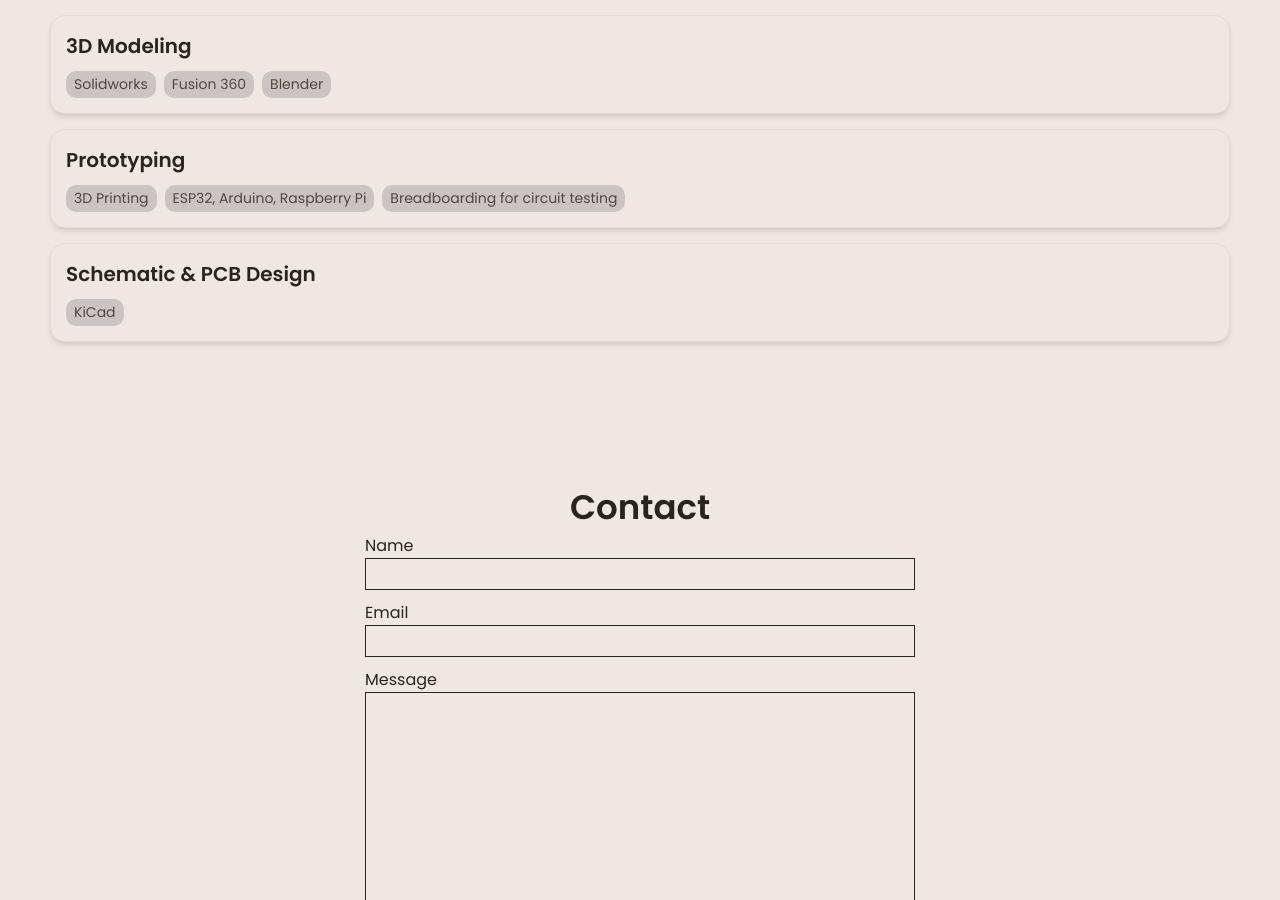
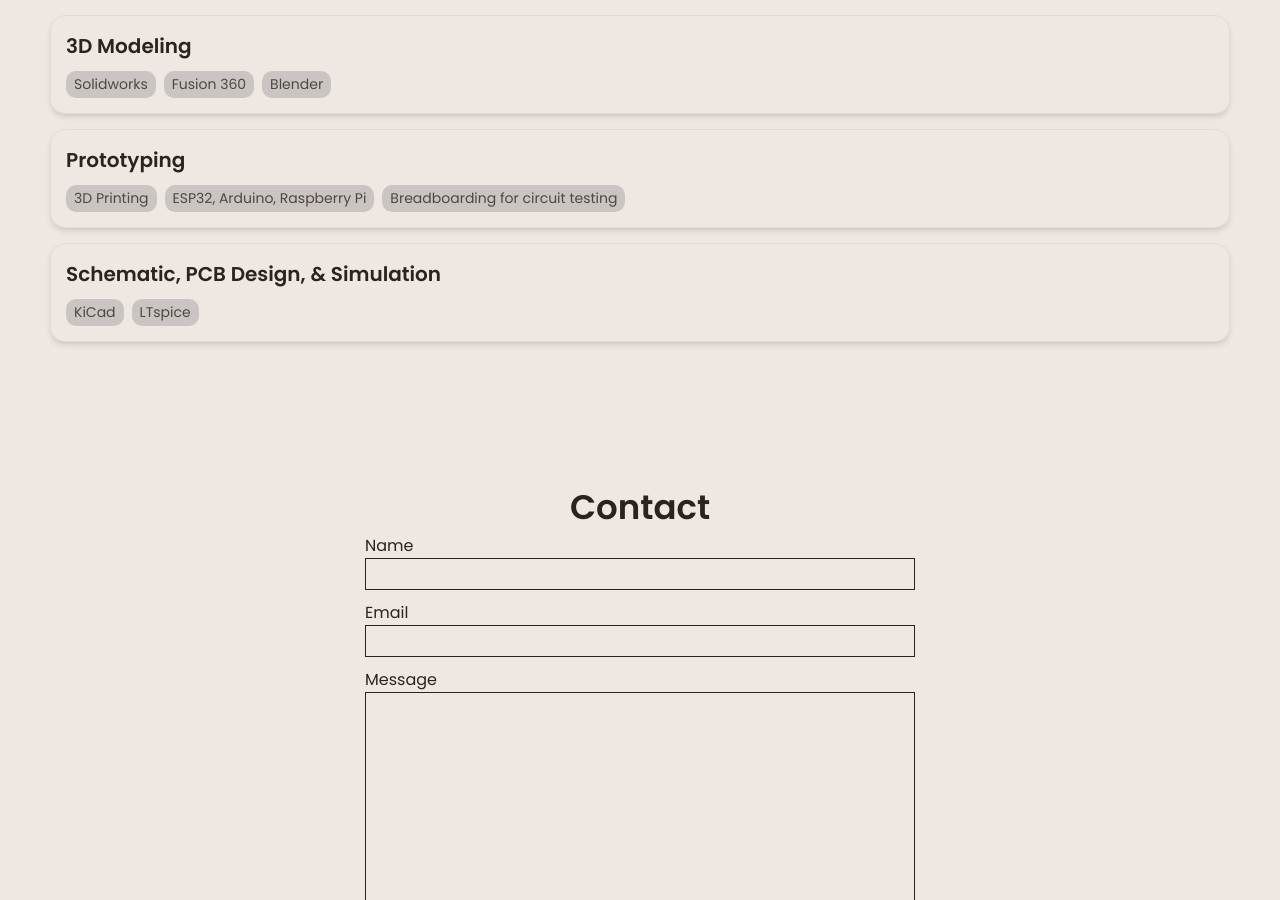
Before and after one commit to ParamGhetia/ParamGhetia.github.io, a Jekyll site: the page built from index.html, in a window 1280 px wide and 900 px high, scrolled down 1677 px. Built offline with Jekyll 4.4.1, drawn with Linux system fonts in a browser that asks for light colours.

Commit message:
Update _config.yml

```diff
--- a/_config.yml
+++ b/_config.yml
@@ -53,9 +53,10 @@ skills:
     - 3D Printing
     - ESP32, Arduino, Raspberry Pi
     - Breadboarding for circuit testing
-  - category: Schematic & PCB Design
+  - category: Schematic, PCB Design, & Simulation
     tools:
     - KiCad
+    - LTspice
 
 
 # Contact Form Setup. Setup an account and copy over the key. When someone fills out the form, it will be received in your email.
```
